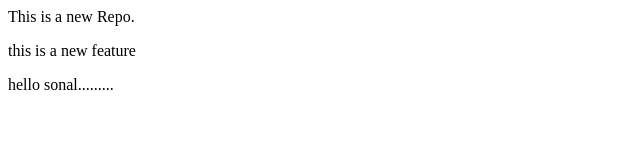
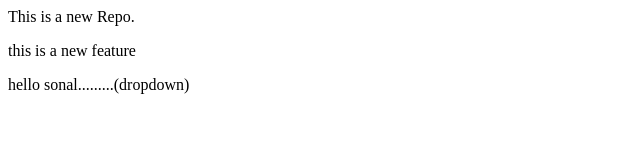
Before and after one commit to Sonal4890/LocalRepo, a plain HTML site: page index.html in a window 1280 px wide. Shown: the whole page, without its empty margins (0-640 px from the left). Drawn offline with Linux system fonts and the light colour scheme.

Commit message:
add dropdown

```diff
--- a/index.html
+++ b/index.html
@@ -1,3 +1,3 @@
 <p>This is a new Repo.</p>
 <p>this is a new feature</p>
-<p>hello sonal.........</p>
+<p>hello sonal.........(dropdown)</p>
```
